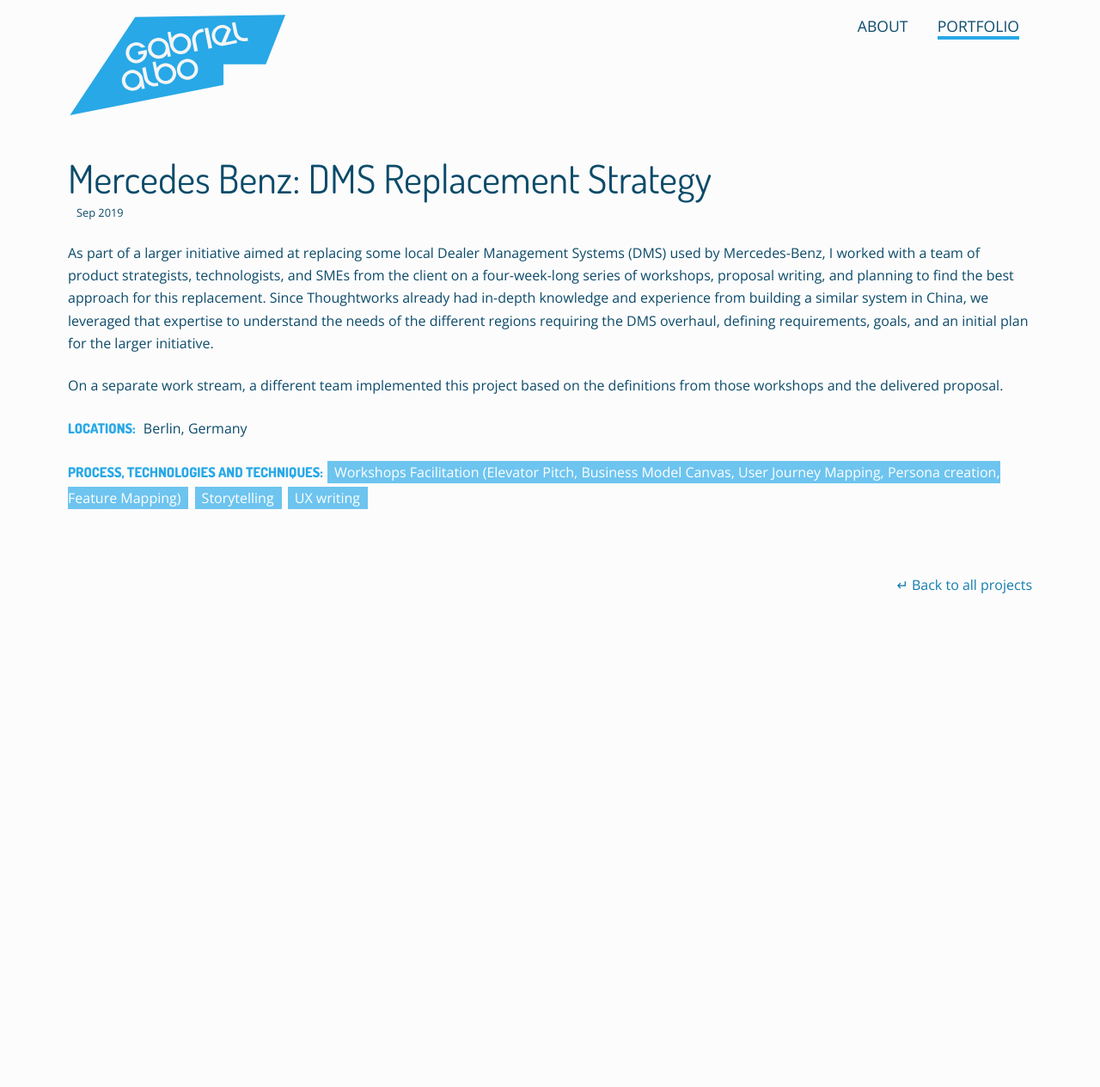
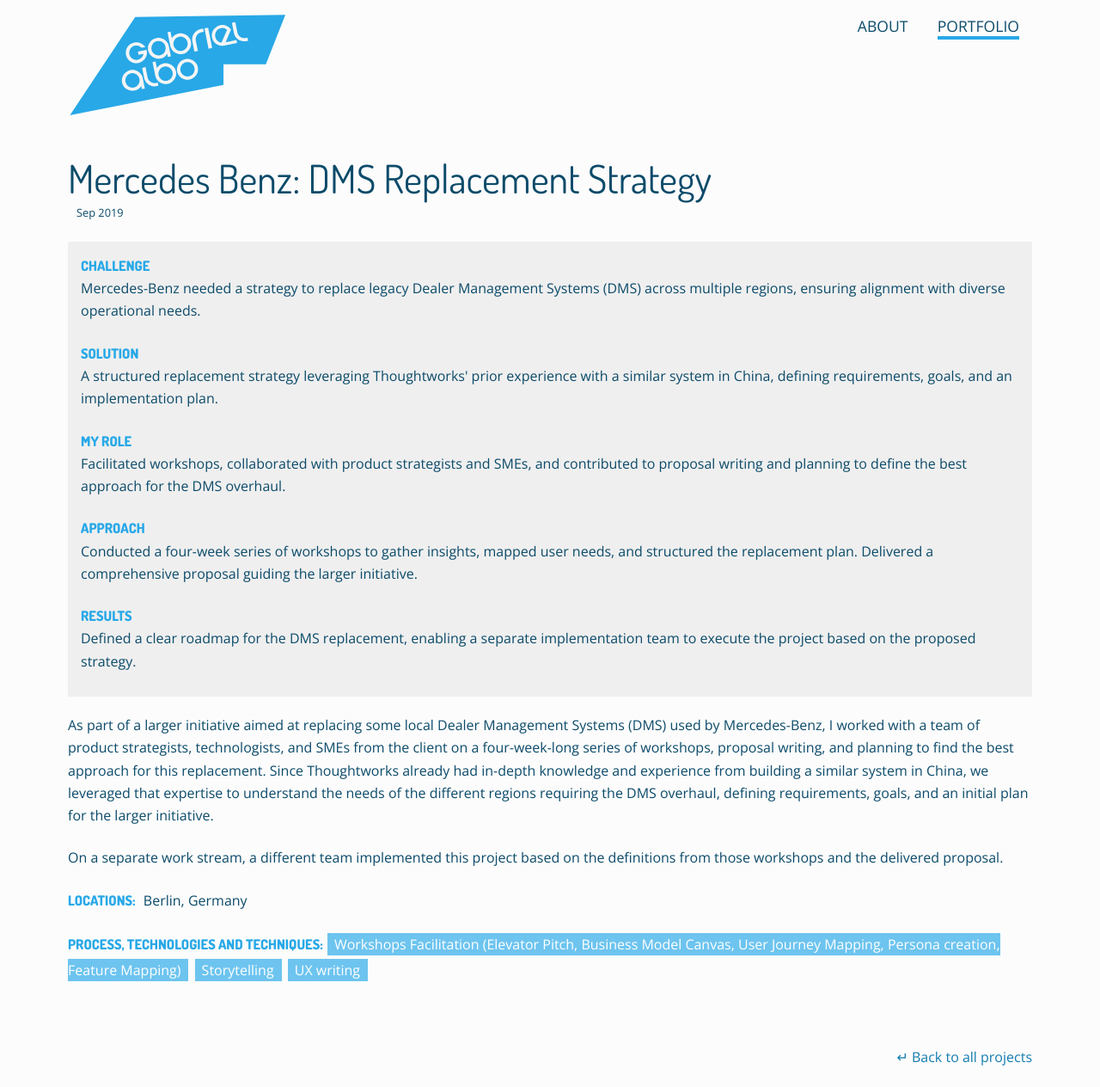
Before and after one commit to albogabriel/gabrielalbo.com, a Jekyll site: the page built from _posts/2019-09-01-mb-dms.markdown, in a window 1280 px wide and 1264 px high. Shown: the whole window at 86% size. Built offline with Jekyll 4.4.1, drawn with Linux system fonts in a browser that asks for light colours.

Commit message:
Added project summary to MB DMS

```diff
--- a/_posts/2019-09-01-mb-dms.markdown
+++ b/_posts/2019-09-01-mb-dms.markdown
@@ -11,6 +11,24 @@
 skills-used: ['Workshops Facilitation (Elevator Pitch, Business Model Canvas, User Journey Mapping, Persona creation, Feature Mapping)', 'Storytelling', 'UX writing']
 ---
 
+<div class="project-summary">
+    <div class="category-description">CHALLENGE</div>
+    <p>Mercedes-Benz needed a strategy to replace legacy Dealer Management Systems (DMS) across multiple regions, ensuring alignment with diverse operational needs.</p>
+
+    <div class="category-description">SOLUTION</div>
+    <p>A structured replacement strategy leveraging Thoughtworks' prior experience with a similar system in China, defining requirements, goals, and an implementation plan.</p>
+
+    <div class="category-description">MY ROLE</div>
+    <p>Facilitated workshops, collaborated with product strategists and SMEs, and contributed to proposal writing and planning to define the best approach for the DMS overhaul.</p>
+
+    <div class="category-description">APPROACH</div>
+    <p>Conducted a four-week series of workshops to gather insights, mapped user needs, and structured the replacement plan. Delivered a comprehensive proposal guiding the larger initiative.</p>
+
+    <div class="category-description">RESULTS</div>
+    <p>Defined a clear roadmap for the DMS replacement, enabling a separate implementation team to execute the project based on the proposed strategy.</p>
+</div>
+
+
 As part of a larger initiative aimed at replacing some local Dealer Management Systems (DMS) used by Mercedes-Benz, I worked with a team of product strategists, technologists, and SMEs from the client on a four-week-long series of workshops, proposal writing, and planning to find the best approach for this replacement. Since Thoughtworks already had in-depth knowledge and experience from building a similar system in China, we leveraged that expertise to understand the needs of the different regions requiring the DMS overhaul, defining requirements, goals, and an initial plan for the larger initiative.
 
 On a separate work stream, a different team implemented this project based on the definitions from those workshops and the delivered proposal.
```
